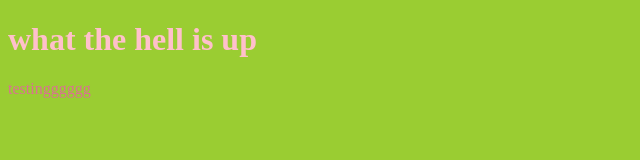
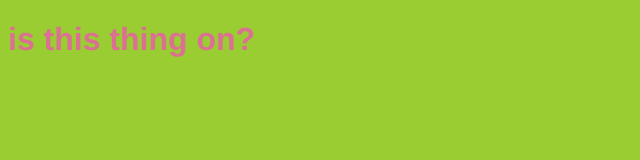
Before and after one commit to tenderhe4rt/tenderhe4rt.github.io, a plain HTML site: page index.html in a window 1280 px wide. Shown: the whole page, without its empty margins (0-640 px from the left). Drawn offline with Linux system fonts and the light colour scheme.

Commit message:
7.4.25 testing
7.4.25 testing

```diff
--- a/index.html
+++ b/index.html
@@ -5,7 +5,7 @@
 </head>
 
 <body>
-    <h1>what the hell is up</h1>
-    <p>testingggggg</p>
+    <h1>is this thing on?</h1>
+    <p></p>
 </body>
 </html>
--- a/styles.css
+++ b/styles.css
@@ -2,8 +2,10 @@ body {
   background-color: yellowgreen;
 }
 h1 {
-  color: pink;
+  color: palevioletred;
+  font-family: "Helvetica Neue", "Helvetica", sans-serif;
 }
 p {
   color: palevioletred;
+  font-family: "Helvetica Neue", "Helvetica", sans-serif;
 }
```
Also changed, not shown: leo.html (+8 -1 lines), 8 other files.
